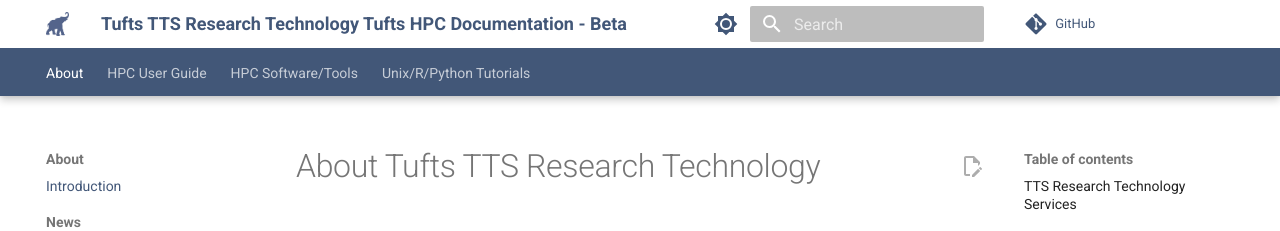
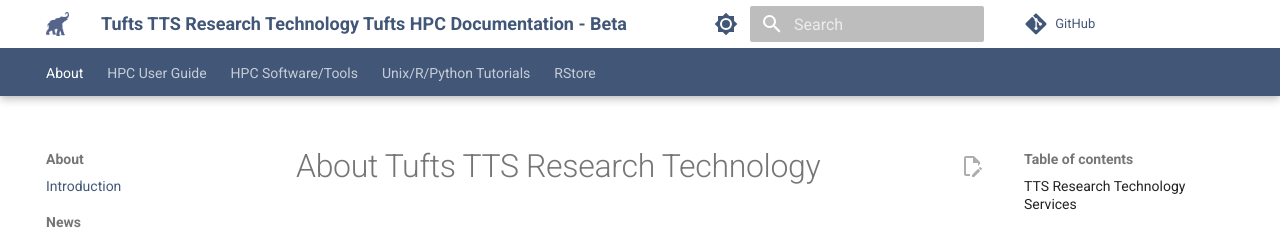
Before and after one commit to tuftsdatalab/rt_hpc_documentation, an MkDocs documentation site: the page built from docs/index.md, in a window 1280 px wide. Shown: the top 231 px of the page. Built offline with MkDocs 1.6.1 and Material for MkDocs 9.7.7, drawn with Linux system fonts in a browser that asks for light colours; comment, search, counter and statistics services are not loaded.

Commit message:
Update mkdocs.yml

```diff
--- a/mkdocs.yml
+++ b/mkdocs.yml
@@ -142,3 +142,5 @@
                 - "Lists": programming_languages/intro_to_python/05_lists.md
                 - "Loops & Conditionals": programming_languages/intro_to_python/06_loops-conditionals.md
                 - "Functions & Scope": programming_languages/intro_to_python/07_functions-scope.md
+    - RStore:
+        - Description: RStore/Description.md
```
